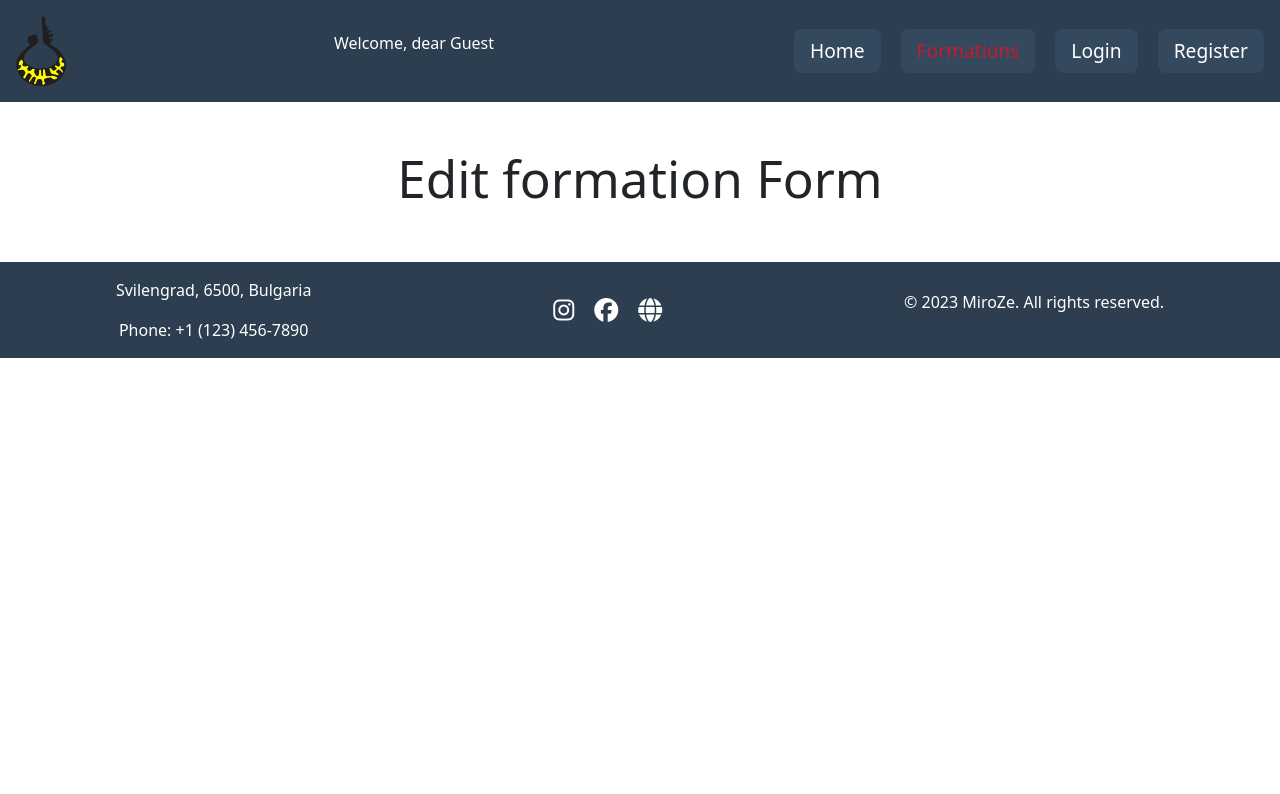
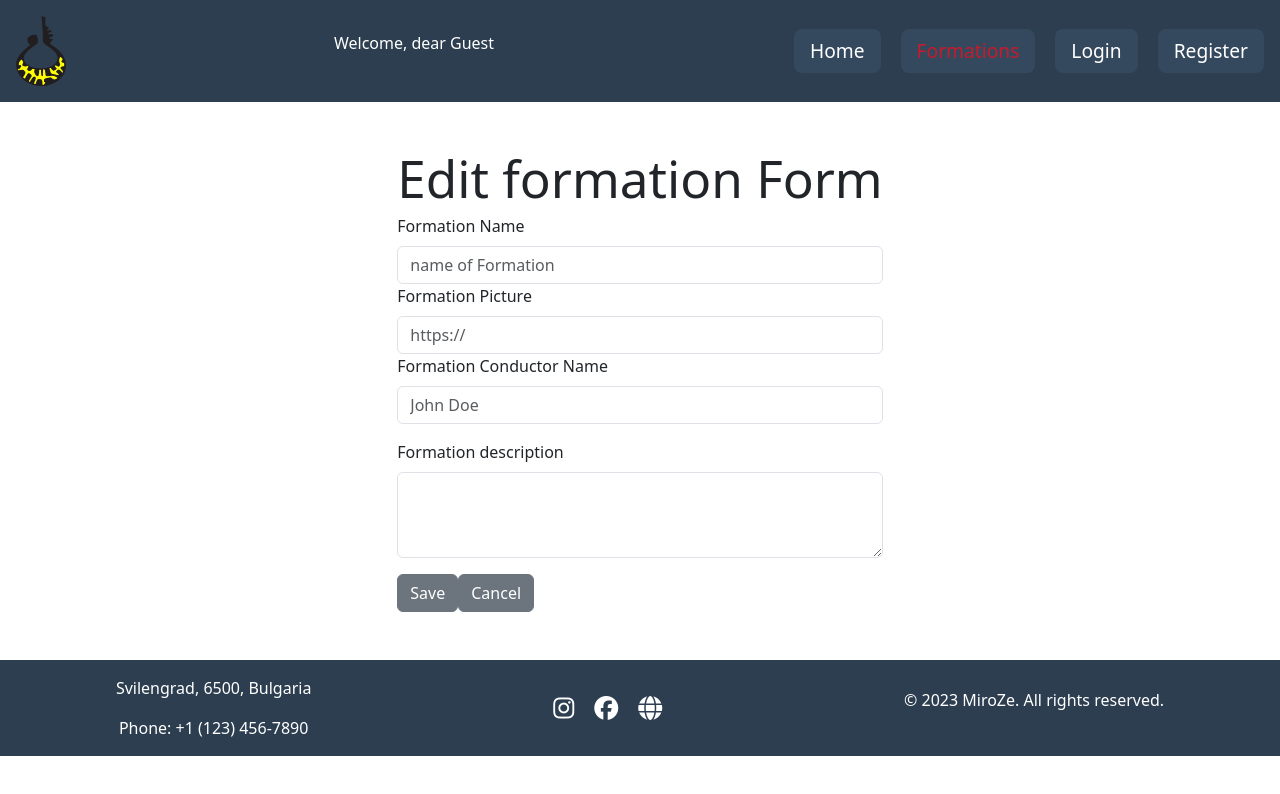
Before and after one commit to MiroZe/choir_svilengrad_app, a React (Vite) app in the folder choir-school-svilengrad/: page /formations/1/edit in a window 1280 px wide. Shown: the top 794 px of the page. Built offline with nearby package versions, Linux system fonts and the light colour scheme; no server answers.

Commit message:
create formation context

```diff
--- a/choir-school-svilengrad/src/App.jsx
+++ b/choir-school-svilengrad/src/App.jsx
@@ -18,6 +18,7 @@ import { UserProvider } from "./contexts/UserContext";
 import Logout from "./components/Logout/Logout";
 import FormationDetails from "./components/Formations/FormationDetails/FormationDetails";
 import EditFormation from "./components/Formations/EditFormation/EditFormation";
+import { FormationProvider } from "./contexts/FormationContext";
 
 
 function App() {
@@ -25,6 +26,7 @@ function App() {
 
   return (
     <UserProvider>
+
       <Header />
 
 
@@ -35,8 +37,8 @@ function App() {
         <Route path="/test" element={<Test />} />
         <Route path="/formations" element={<Formations />} />
         <Route path="/formations/create" element={<CreateFormation />} />
-        <Route path="/formations/:formationId" element={<FormationDetails />} />
-        <Route path="/formations/:formationId/edit" element={<EditFormation />} />
+        <Route path="/formations/:formationId" element={<FormationProvider><FormationDetails /></FormationProvider>} />
+        <Route path="/formations/:formationId/edit" element={<FormationProvider><EditFormation /></FormationProvider>} />
         <Route path="/choristers/" element={<ChoristerList />} />
         <Route path="/choristers/create" element={<CreateChoristerForm />} />
         <Route path="/choristers/:choristerId" element={<ChoristerDetail />} />
@@ -44,6 +46,7 @@ function App() {
       </Routes>
 
       <Footer />
+
     </UserProvider>
   );
 }
--- a/choir-school-svilengrad/src/components/Formations/EditFormation/EditFormation.jsx
+++ b/choir-school-svilengrad/src/components/Formations/EditFormation/EditFormation.jsx
@@ -5,31 +5,28 @@ import styles from "../CreateFormation/CreateFormations.module.css";
 import { editFormation, getFormationById } from "../../../services/formationServices";
 import { useFormErrors } from "../../../hooks/useFormErrors";
 import { useParams } from "react-router-dom";
-import { useEffect, useState } from "react";
+import { useContext } from "react";
+import { FormationContext } from "../../../contexts/FormationContext";
 
 const EditFormation = () => {
 
   const {formationId} = useParams();
-  const [initialData, setInitialData] = useState({})
-
-  useEffect ( () => {
-    getFormationById(formationId)
-    .then(data =>{
-      setInitialData(data)
-      })
-    .catch(err => console.log(err))
-  },[formationId]);
+  const {formation} = useContext(FormationContext)
+  const { formValues, onChangeHandler } = useForm(
+    {formationName:formation.formationName,
+      conductor:formation.conductor,
+      imageUrl:formation.imageUrl,
+      description: formation.description
+    });
 
 
 
-  const { formValues, onChangeHandler } = useForm({
-    formationName: initialData?.formationName || '',
-    imageUrl: initialData?.imageUrl || '',
-    conductor: initialData?.conductor || '',
-    description: initialData?.description || '',
-  });
-//   console.log(initialData?.conductor);
- console.log(formValues.conductor);
+
+
+
+
+
+
 
   const { errors, onErrorHandler, isErrors } = useFormErrors({
     formationName: false,
@@ -51,15 +48,15 @@ const EditFormation = () => {
 
     <div className={styles["form-container"]}>
       <h1>Edit formation Form</h1>
-      {initialData.formationName &&
+
       <Form onSubmit={onEditFormationHandler}>
-        <Form.Group className="mb-3" controlId="exampleForm.ControlInput1">
+        <Form.Group className="mb-3" controlId="controlInput">
           <Form.Label>Formation Name</Form.Label>
           <Form.Control
             type="text"
             placeholder="name of Formation"
             name="formationName"
-            value={formValues.formationName}
+            value={formValues?.formationName}
             onChange={onChangeHandler}
             onBlur={(e) => onErrorHandler(e, "5")}
           />
@@ -117,7 +114,7 @@ const EditFormation = () => {
         <Button variant="secondary" >
           Cancel
         </Button>
-      </Form> }
+      </Form>
     </div>
 
 
--- a/choir-school-svilengrad/src/components/Formations/FormationDetails/FormationDetails.jsx
+++ b/choir-school-svilengrad/src/components/Formations/FormationDetails/FormationDetails.jsx
@@ -5,17 +5,22 @@ import { getFormationById } from "../../../services/formationServices";
 import SpinnerComp from "../../Spinner/Spinner";
 import Button from 'react-bootstrap/Button';
 import { Usercontext } from "../../../contexts/UserContext";
+import { FormationContext } from "../../../contexts/FormationContext";
+
 
 const FormationDetails = () => {
   const { formationId } = useParams();
-  const [formation, setFormation] = useState({});
+  // const [formation, setFormation] = useState({});
   const [spinner, setSpinner] = useState(true);
-  const {isAdmin} = useContext(Usercontext)
+  const {isAdmin} = useContext(Usercontext);
+  const {formation, setFormationFunction} = useContext(FormationContext)
 
   useEffect(() => {
     getFormationById(formationId)
       .then((data) => {
-        setFormation(data);
+
+        //setFormation(data);
+        setFormationFunction(data)
          setSpinner(false)
     })
       .catch((err) => console.log(err));
--- /dev/null
+++ b/choir-school-svilengrad/src/contexts/FormationContext.jsx
@@ -0,0 +1,27 @@
+import { createContext, useState } from "react";
+
+export const FormationContext = createContext();
+
+
+export const FormationProvider = ({children}) => {
+
+
+const [formation, setFormation] = useState({});
+const setFormationFunction = (formationData) => setFormation(formationData)
+
+console.log(formation);
+
+const contextValues = {
+    setFormationFunction,
+    formation
+
+}
+
+
+return (
+    <FormationContext.Provider value={contextValues} >
+        {children}
+    </FormationContext.Provider>
+)
+
+}
--- a/choir-school-svilengrad/src/hooks/useForm.js
+++ b/choir-school-svilengrad/src/hooks/useForm.js
@@ -1,12 +1,15 @@
 import { useState } from "react";
 
 export const useForm = (initialValues) => {
-    console.log(initialValues);
+
+   console.log(initialValues);
     const [formValues, setFormValues] = useState(initialValues);
+
 
     const onChangeHandler = (e) => {
         setFormValues(state => ({ ...state, [e.target.name]: e.target.value }));
     };
+
 
 
     return {
```
